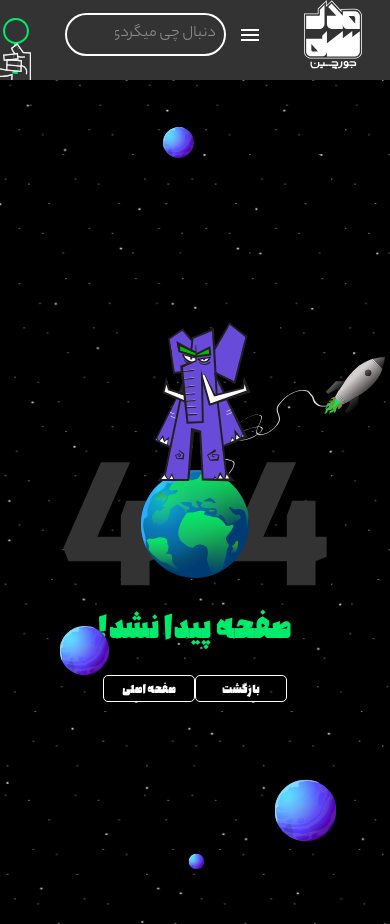
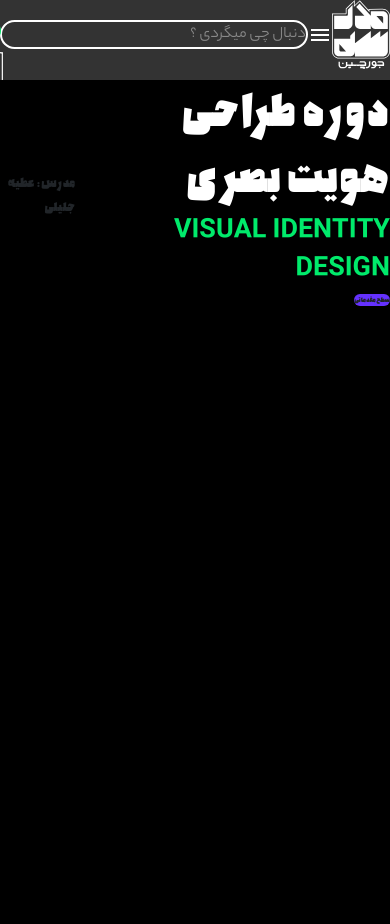
Before and after one commit to AlirezaSohrabiHT/joorchin-school, a React (Vite) app: page /SingleCourse in a window 390 px wide. After the commit the page ends 844 px from the top, so only its background shows below. Built offline with nearby package versions, Linux system fonts and the light colour scheme.

Commit message:
Fix home component and Start SingleCourse page

```diff
--- a/src/App.jsx
+++ b/src/App.jsx
@@ -14,6 +14,7 @@ import Whyjoorchin from "../src/pages/Whyjoorchin";
 import Blog from "../src/pages/Blog";
 import Loading from "../src/components/Loading/Loading";
 import { useEffect, useState } from 'react';
+import SingleCourse from './pages/SingleCourse';
 import Page404 from './components/Page404/Page404';
 function App() {
   const [loading, setLoading] = useState(true)
@@ -36,6 +37,7 @@ function App() {
           <Route path='Archive' element={<Archive/>}/>
           <Route path='WhyJoorchin' element={<Whyjoorchin/>}/>
           <Route path='Blog' element={<Blog/>}/>
+          <Route path='SingleCourse' element={<SingleCourse />} />
           <Route path="*" element={<Page404/>} />
           </Routes>
         </BrowserRouter>
--- a/src/pages/Home.jsx
+++ b/src/pages/Home.jsx
@@ -84,9 +84,7 @@ const Home = () => {
                     </div>
                         <Button className={`${styles.blog_button}`} variant="contained">مشاهده همه بلاگ ها</Button>
                 </div>
-                </div>
-                <div className={`row`}>
-                <div className={`col-12 ${styles.course_container}`}>
+                    <div className={`col-12 ${styles.blog_cards}`}>
                         <Blog_Card/>
                         <Blog_Card/>
                         <Blog_Card/>
--- a/src/pages/Home.module.css
+++ b/src/pages/Home.module.css
@@ -15,6 +15,7 @@
     justify-content: center;
     color: #00EA6B;
     padding: 40px;
+    margin-bottom: 45px;
 }
 .main_text{
     font-size: 40px;
@@ -28,12 +29,12 @@
     align-items: center;
     justify-content: space-between;
     color: var(--white);
-    margin-bottom: 150px;
+    margin-bottom: 95px;
 }
 .course_container_header {
     display: flex;
     align-items: center;
-    justify-content: space-around;
+    justify-content: space-between;
     width: 100%;
     margin-bottom: 10px;
 }
@@ -90,6 +91,15 @@
     width: 150px;
     animation: customAni 12s ease-in-out 0s infinite normal none;
 }
+.blog_container {
+    margin-bottom: 95px;
+}
+.blog_cards {
+    display: flex;
+    align-items: center;
+    justify-content: space-between;
+    gap: 24px;
+}
 .blog_title{
     margin-top: 83px;
 
@@ -121,14 +131,21 @@
     color: var(--black) !important;
 }
 @media only screen and (max-width : 480px) {
+    .main_text_container {
+        margin-bottom: 0;
+    }
     .main_text{
         font-size: 18px;
     }
     .course_container {
         margin-bottom: 55px;
     }
-    .course_container_cards{
+    .course_container_cards,
+    .blog_cards{
         flex-direction: column;
+    }
+    .course_container_header {
+        justify-content: space-around;
     }
     .course_container_header > p {
         font-size: 15px;
--- /dev/null
+++ b/src/pages/SingleCourse.jsx
@@ -0,0 +1,25 @@
+import React from "react";
+import styles from './SingleCourse.module.css';
+
+const SingleCourse = () => {
+    return(
+        <>
+            <div className="container">
+                <div className="row">
+                    <div className="col-12">
+                        <div className={styles.course_info}>
+                            <div className={styles.right_box}>
+                                <h2 className={styles.title}>دوره طراحی هویت بصری</h2>
+                                <p className={styles.course_name_eng}>visual identity design</p>
+                                <p className={styles.course_badge}>سطح مقدماتی</p>
+                            </div>
+                            <div className={styles.left_box}>مدرس: عطیه جلیلی</div>
+                        </div>
+                    </div>
+                </div>
+            </div>
+        </>
+    )
+}
+
+export default SingleCourse;
--- /dev/null
+++ b/src/pages/SingleCourse.module.css
@@ -0,0 +1,27 @@
+* {
+    padding: 0 !important;
+    margin: 0 !important;
+    box-sizing: border-box !important;
+}
+.course_info {
+    display: flex;
+    align-items: center;
+    justify-content: space-evenly;
+}
+.right_box > h2 {
+    font-size: 55px;
+    color: var(--white);
+}
+.course_name_eng {
+    font-size: 25px;
+    color: var(--green);
+    text-transform: uppercase;
+    word-spacing: 4px;
+}
+.course_badge {
+    display: inline-block;
+    font-size: 8px;
+    background: var(--purple);
+    /* padding: 10px 20px; */
+    border-radius: 25px;
+}
```
Lines whose indentation alone changed are shown as unchanged.
